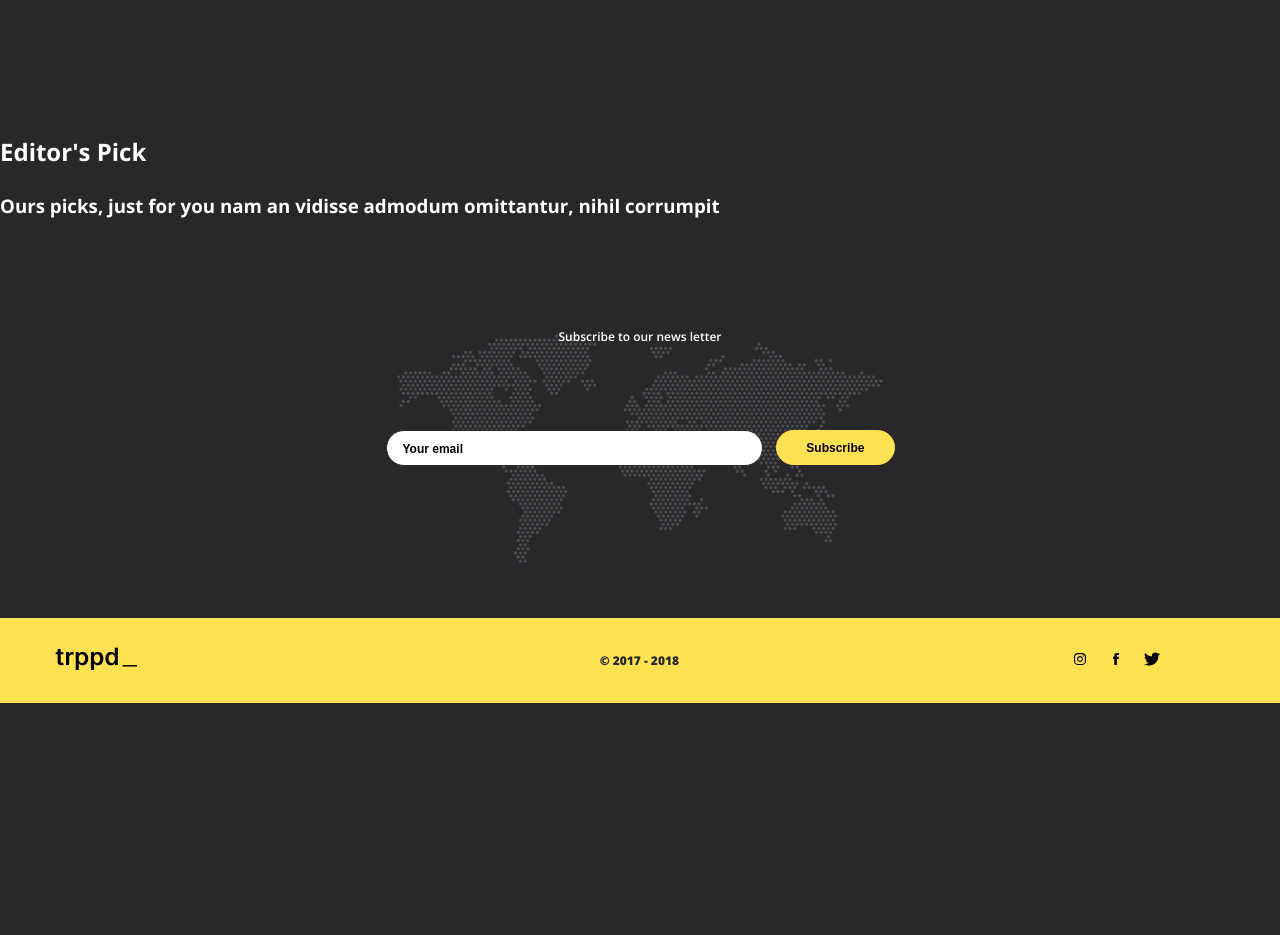
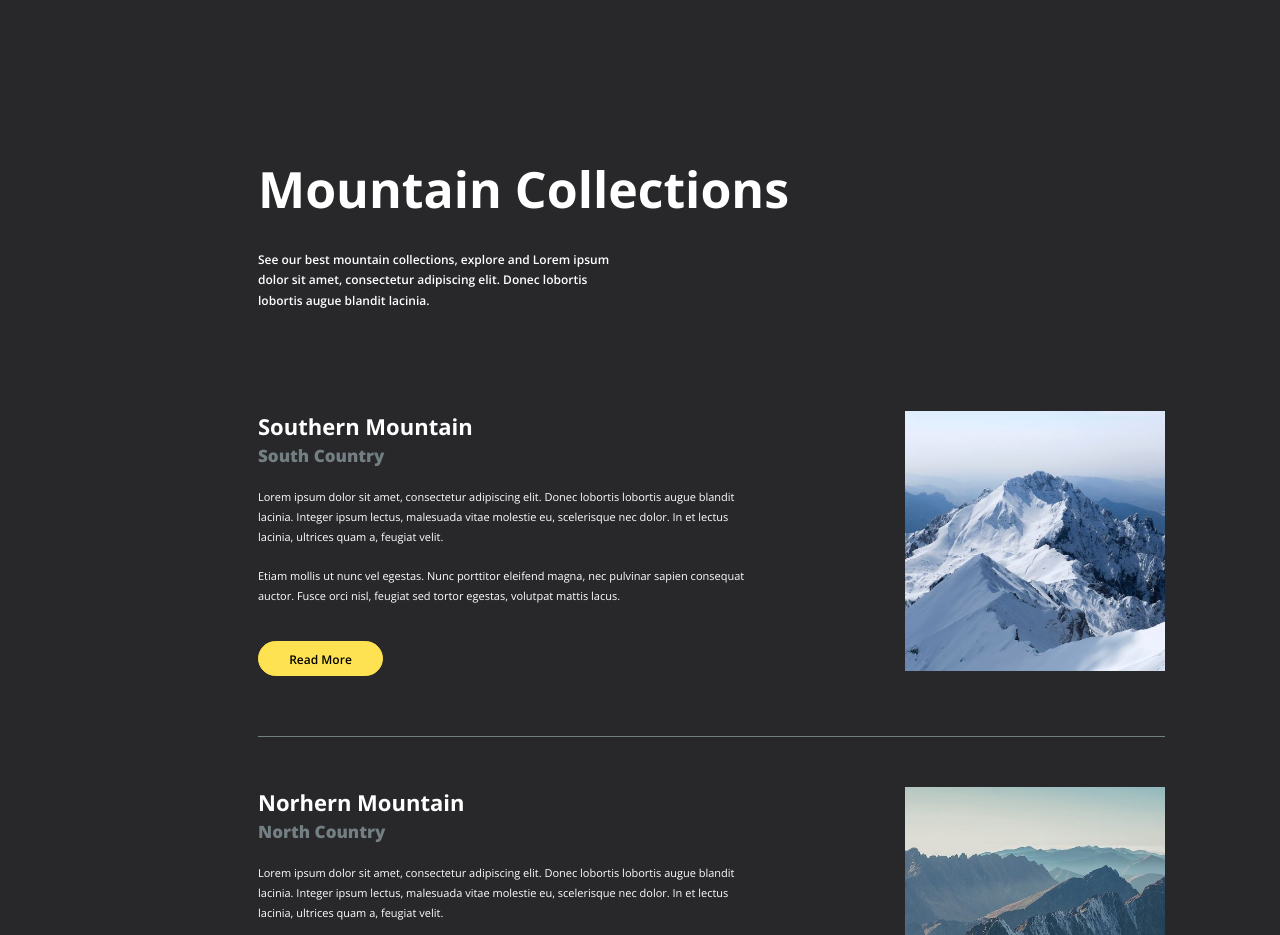
Before and after one commit to olena-yanovska/walchen-lake, a website built with Parcel: page src/index.html in a window 1280 px wide. Shown: the part 2360-3295 px from the top of the page. Before the commit the page ends 3063 px from the top, so only its background shows below. Built offline with nearby package versions, Linux system fonts and the light colour scheme; files whose address does not match are found by name; a web font is replaced by a local one.

Commit message:
added Mountain Collections block

```diff
--- a/src/index.html
+++ b/src/index.html
@@ -27,6 +27,7 @@
     >
     <script src="https://cdn.jsdelivr.net/npm/swiper@9/swiper-bundle.min.js"></script>
     <script src="scripts/main.js" defer></script>
+    <script src="scripts/form.js" defer></script>
   </head>
 
   <body class="page">
@@ -289,7 +290,7 @@
         </div>
       </section>
 
-      <section class="page__section editors-pick" id="editors-pick">
+      <!-- <section class="page__section editors-pick" id="editors-pick">
         <div class="editors-pick-container">
           <div class="editors-pick-container__description editors-pick-description">
             <h2 class="editors-pick-description__title">
@@ -300,6 +301,93 @@
               Ours picks, just for you nam an vidisse admodum omittantur, nihil corrumpit
             </h3>
           </div>
+        </div>
+      </section> -->
+
+      <section class="page__section mountains" id="mountains">
+        <div class="mountains-container">
+          <h2 class="mountains-container__title">
+            Mountain Collections
+          </h2>
+
+          <p class="mountains-container__description">
+            See our best mountain collections, explore and Lorem ipsum dolor sit amet, consectetur adipiscing elit. Donec lobortis lobortis augue blandit lacinia.
+          </p>
+
+          <article class="mountains-container__article article">
+            <div class="article-wrapper">
+              <div class="article-wrapper__article-content article-content">
+                <h3 class="article-content__title">
+                  Southern Mountain
+                </h3>
+                <p class="article-content__location">
+                  South Country
+                </p>
+                <p class="article-content__description">
+                  Lorem ipsum dolor sit amet, consectetur adipiscing elit. Donec lobortis lobortis augue blandit lacinia. Integer ipsum lectus, malesuada vitae molestie eu, scelerisque nec dolor. In et lectus lacinia, ultrices quam a, feugiat velit.
+                  <br> <br>
+
+                  Etiam mollis ut nunc vel egestas. Nunc porttitor eleifend magna, nec pulvinar sapien consequat auctor. Fusce orci nisl, feugiat sed tortor egestas, volutpat mattis lacus.
+                </p>
+                <a class="button" href="#">Read More</a>
+              </div>
+              <img
+                src="../src/images/mountain1.jpg"
+                alt="Southern Mountain"
+                class="article-wrapper__picture"
+              >
+            </div>
+          </article>
+
+          <article class="mountains-container__article article">
+            <div class="article-wrapper">
+              <div class="article-wrapper__article-content article-content">
+                <h3 class="article-content__title">
+                  Norhern Mountain
+                </h3>
+                <p class="article-content__location">
+                  North Country
+                </p>
+                <p class="article-content__description">
+                  Lorem ipsum dolor sit amet, consectetur adipiscing elit. Donec lobortis lobortis augue blandit lacinia. Integer ipsum lectus, malesuada vitae molestie eu, scelerisque nec dolor. In et lectus lacinia, ultrices quam a, feugiat velit.
+                  <br> <br>
+
+                  Etiam mollis ut nunc vel egestas. Nunc porttitor eleifend magna, nec pulvinar sapien consequat auctor. Fusce orci nisl, feugiat sed tortor egestas, volutpat mattis lacus.
+                </p>
+                <a class="button" href="#">Read More</a>
+              </div>
+              <img
+                src="../src/images/mountain2.jpg"
+                alt="Southern Mountain"
+                class="article-wrapper__picture"
+              >
+            </div>
+          </article>
+
+          <article class="mountains-container__article article">
+            <div class="article-wrapper">
+              <div class="article-wrapper__article-content article-content">
+                <h3 class="article-content__title">
+                  Eastern Mountain
+                </h3>
+                <p class="article-content__location">
+                  East Country
+                </p>
+                <p class="article-content__description">
+                  Lorem ipsum dolor sit amet, consectetur adipiscing elit. Donec lobortis lobortis augue blandit lacinia. Integer ipsum lectus, malesuada vitae molestie eu, scelerisque nec dolor. In et lectus lacinia, ultrices quam a, feugiat velit.
+                  <br> <br>
+
+                  Etiam mollis ut nunc vel egestas. Nunc porttitor eleifend magna, nec pulvinar sapien consequat auctor. Fusce orci nisl, feugiat sed tortor egestas, volutpat mattis lacus.
+                </p>
+                <a class="button" href="#">Read More</a>
+              </div>
+              <img
+                src="../src/images/mountain3.jpg"
+                alt="Southern Mountain"
+                class="article-wrapper__picture"
+              >
+            </div>
+          </article>
         </div>
       </section>
 
@@ -314,7 +402,6 @@
                 method="post"
                 class="subscribe__form form"
                 id="submitForm"
-                onsubmit="event.preventDefault();"
               >
               <input
                 name="name"
--- /dev/null
+++ b/src/scripts/form.js
@@ -0,0 +1,8 @@
+'use strict';
+
+const form = document.getElementById('submitForm');
+
+form.addEventListener('submit', function(event) {
+  event.preventDefault();
+  form.reset();
+});
--- a/src/scripts/main.js
+++ b/src/scripts/main.js
@@ -22,10 +22,3 @@ const swiper = new Swiper('.swiper', {
     el: '.swiper-scrollbar',
   },
 });
-
-const form = document.getElementById('submitForm');
-
-form.addEventListener('submit', function(event) {
-  event.preventDefault();
-  form.reset();
-});
--- a/src/styles/blocks/page.scss
+++ b/src/styles/blocks/page.scss
@@ -673,3 +673,80 @@
     }
   }
 }
+
+.mountains-container {
+  padding-top: 180px;
+  padding-left: 258px;
+  padding-right: 115px;
+
+  &__title {
+    font-size: 50px;
+    margin-bottom: 27px;
+  }
+
+  &__description {
+    margin-bottom: 50px;
+
+    width: 370px;
+    font-size: 12px;
+    line-height: 1.7;
+    font-weight: 600;
+  }
+}
+
+.article {
+  &:after {
+    display: block;
+    margin-top: 60px;
+    content: "";
+    width: 100%;
+    height: 1px;
+    background-color: $grey;
+  }
+}
+
+.article-wrapper {
+  display: flex;
+  flex-direction: row;
+  justify-content: space-between;
+
+  width: 100%;
+  padding-top: 50px;
+
+  &__picture {
+    width: 260px;
+    height: 260px;
+
+    transition: all 0.3s;
+
+    &:hover {
+      transform: scale(1.03);
+      border-radius: 8px;
+    }
+  }
+}
+
+.article-content {
+  display: flex;
+  flex-direction: column;
+  width: 500px;
+
+  &__title {
+    font-size: 22px;
+    font-weight: 700;
+    margin-bottom: 3px;
+  }
+
+  &__location {
+    font-size: 17px;
+    font-weight: 800;
+    color: $grey;
+    margin-bottom: 20px;
+  }
+
+  &__description {
+    font-size: 11px;
+    line-height: 1.8;
+    margin-bottom: 35px;
+  }
+}
--- a/src/styles/utils/_vars.scss
+++ b/src/styles/utils/_vars.scss
@@ -3,6 +3,7 @@ $yellow: #fee251;
 $brown: #28272a;
 $brown-transparent: #28272a60;
 $brown-light: #5a5a5a;
+$grey: #737f82;
 
 $logo-block-height: 87px;
 $header-height: 858px;
```
Also changed, not shown: src/images/mountain1.jpg (added), src/images/mountain2.jpg (added), src/images/mountain3.jpg (added).
